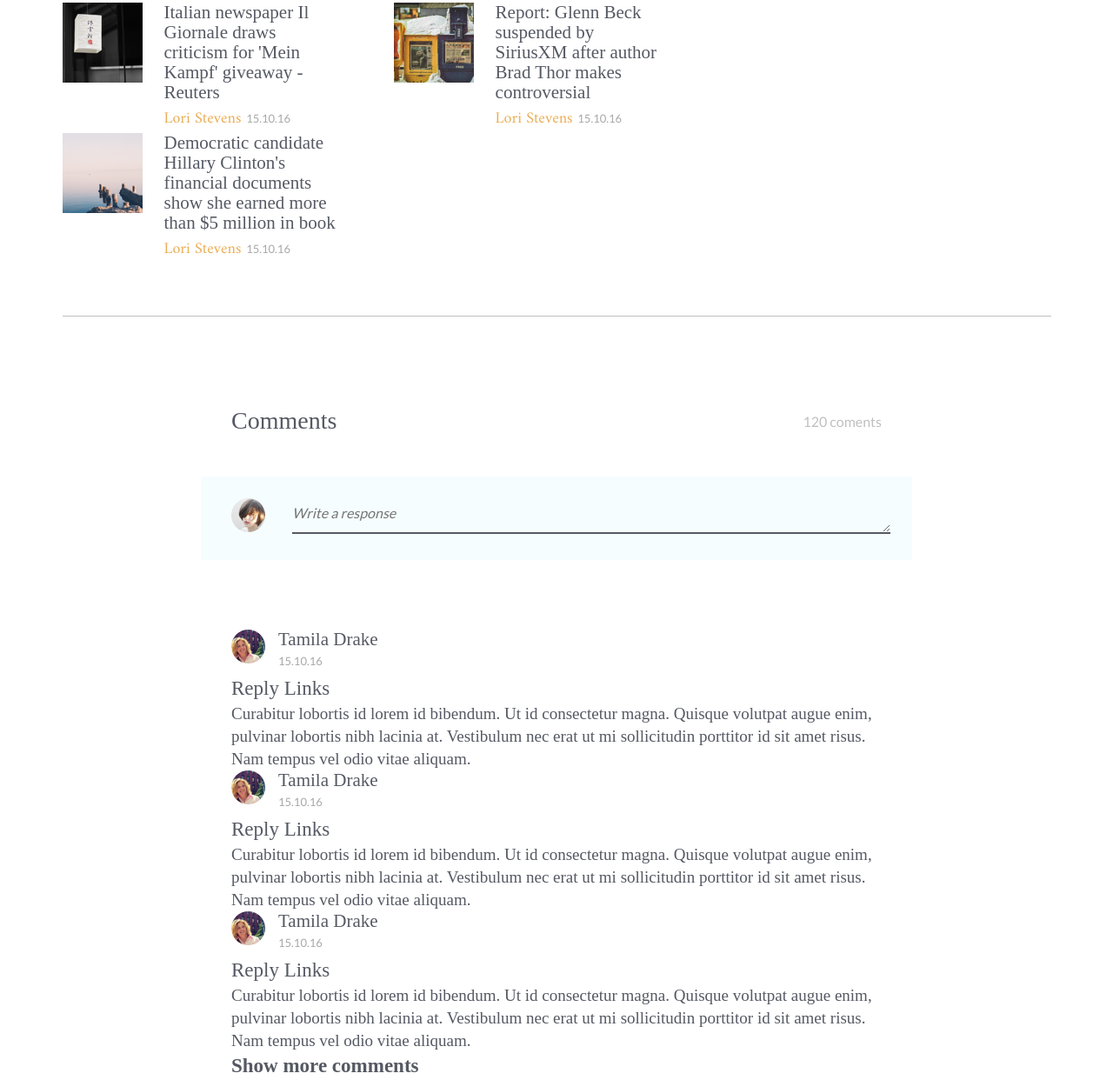
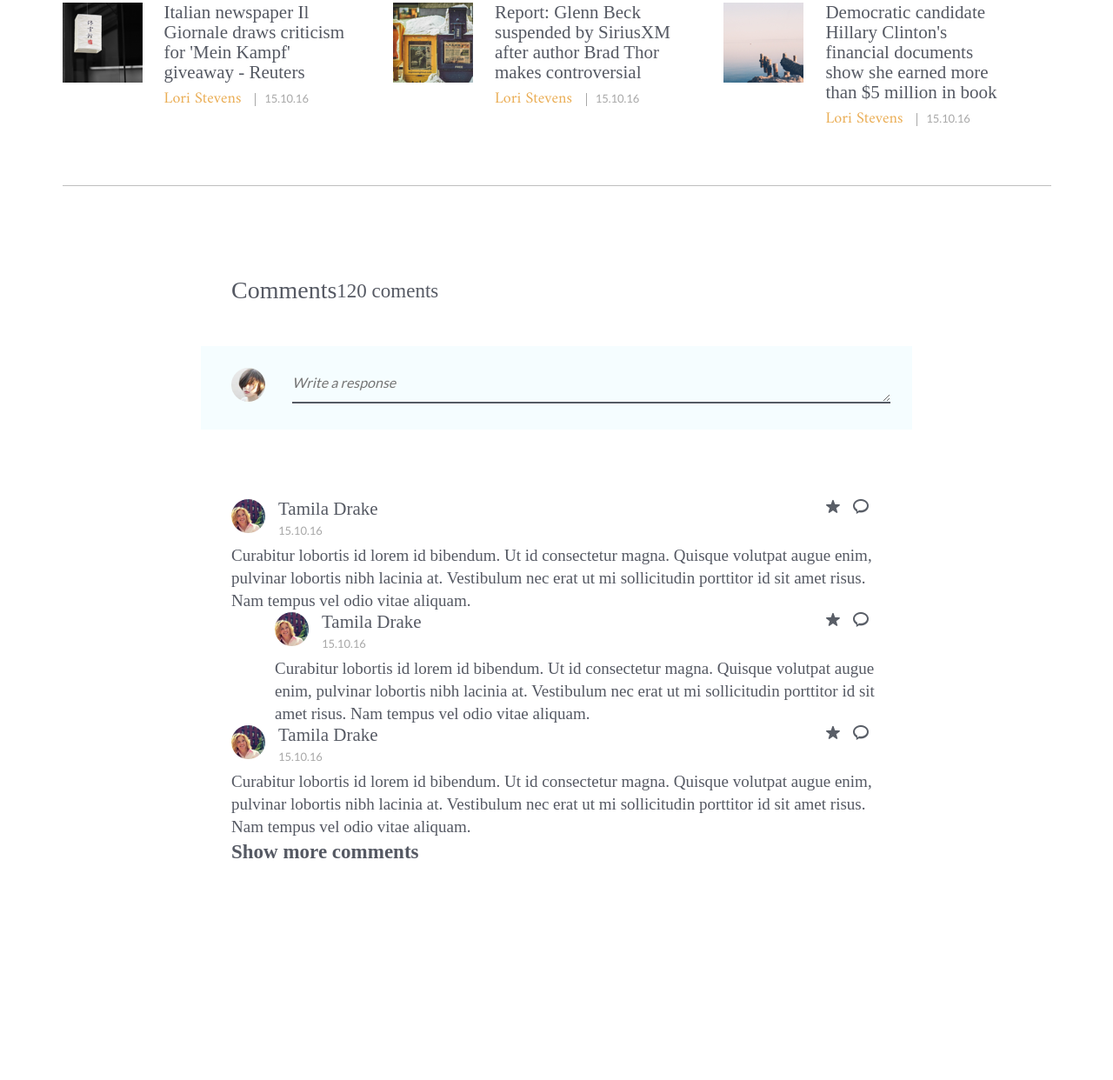
Before and after one commit to anbaykova/bookworm_baykova, a plain HTML site: page article.html in a window 1280 px wide. Shown: the part 4699-5941 px from the top of the page at 87% size. After the commit the page ends 5695 px from the top, so only its background shows below. Drawn offline with Linux system fonts and the light colour scheme; a web font is replaced by a local one.

Commit message:
article comments add floats and post singl

```diff
--- a/article.html
+++ b/article.html
@@ -176,7 +176,7 @@
                         </a>
                         <p>
                             <span class="author">Lori Stevens</span>
-                            <span class="comment-date">15.10.16</span>
+                            <span class="date">15.10.16</span>
                         </p>
                     </div>
                 <div class="clearfix"></div>
@@ -198,18 +198,22 @@
                         <input id="article-form" type="submit" value="send">
                     </form>
                 </div>
+
                 <div class="post-users article-text">
                     <ul>
                         <li>
                             <article class="single-comment">
                                 <header>
-                                    <img src="img/Oval_avatar2.png" alt="Oval_avatar2">
-                                    <div class="comment-author">Tamila Drake</div>
-                                    <div class="comment-date">15.10.16</div>
-                                    <div class="actions">
-                                        <a href="">Reply</a>
-                                        <a href="">Links</a>
+                                    <img src="img/Oval_avatar2.png" alt="avatar">
+                                    <div class="comment-left">
+                                        <div class="comment-author">Tamila Drake</div>
+                                        <div class="comment-date">15.10.16</div>
                                     </div>
+                                    <div class="actions-right">
+                                        <a href="#"><img src="img/icons_svg/rectangle61.png" width="18" height="17" alt=""></a>
+                                        <a href="#"><img src="img/icons_svg/rectangle62.png" width="16" height="16" alt=""></a>
+                                    </div>
+                                    <div class="clearfix"></div>
                                 </header>
                                 <p class="comment-item-text">
                                     Curabitur lobortis id lorem id bibendum. Ut id consectetur magna. Quisque volutpat augue enim, pulvinar lobortis nibh lacinia at. Vestibulum nec erat ut mi sollicitudin porttitor id sit amet risus. Nam tempus vel odio vitae aliquam.
@@ -217,33 +221,18 @@
                             </article>
                             <ul>
                                 <li>
-                                    <article class="single-comment">
+                                    <article class="answer-comment">
                                         <header>
-                                            <img src="img/Oval_avatar2.png" alt="Oval_avatar2">
-                                            <div class="comment-author">Tamila Drake</div>
-                                            <div class="comment-date">15.10.16</div>
-                                            <div class="actions">
-                                                <a href="">Reply</a>
-                                                <a href="">Links</a>
+                                            <img src="img/Oval_avatar2.png" alt="avatar">
+                                            <div class="comment-left">
+                                                <div class="comment-author">Tamila Drake</div>
+                                                <div class="comment-date">15.10.16</div>
                                             </div>
-                                        </header>
-                                        <p class="comment-item-text">
-                                            Curabitur lobortis id lorem id bibendum. Ut id consectetur magna. Quisque volutpat augue enim,
-                                            pulvinar lobortis nibh lacinia at. Vestibulum nec erat ut mi sollicitudin porttitor id sit amet risus.
-                                            Nam tempus vel odio vitae aliquam.
-                                        </p>
-                                    </article>
-                                </li>
-                                <li>
-                                    <article class="single-comment">
-                                        <header>
-                                            <img src="img/Oval_avatar2.png" alt="Oval_avatar2">
-                                            <div class="comment-author">Tamila Drake</div>
-                                            <div class="comment-date">15.10.16</div>
-                                            <div class="actions">
-                                                <a href="">Reply</a>
-                                                <a href="">Links</a>
+                                            <div class="actions-right">
+                                                <a href="#"><img src="img/icons_svg/rectangle61.png" width="18" height="17" alt=""></a>
+                                                <a href="#"><img src="img/icons_svg/rectangle62.png" width="16" height="16" alt=""></a>
                                             </div>
+                                            <div class="clearfix"></div>
                                         </header>
                                         <p class="comment-item-text">
                                             Curabitur lobortis id lorem id bibendum. Ut id consectetur magna. Quisque volutpat augue enim,
@@ -255,6 +244,28 @@
                             </ul>
                         </li>
                     </ul>
+                    <ul>
+                        <li>
+                            <article class="single-comment">
+                                <header>
+                                    <img src="img/Oval_avatar2.png" alt="avatar">
+                                    <div class="comment-left">
+                                        <div class="comment-author">Tamila Drake</div>
+                                        <div class="comment-date">15.10.16</div>
+                                    </div>
+                                    <div class="actions-right">
+                                        <a href="#"><img src="img/icons_svg/rectangle61.png" width="18" height="17" alt=""></a>
+                                        <a href="#"><img src="img/icons_svg/rectangle62.png" width="16" height="16" alt=""></a>
+                                    </div>
+                                    <div class="clearfix"></div>
+                                </header>
+                                <p class="comment-item-text">
+                                    Curabitur lobortis id lorem id bibendum. Ut id consectetur magna. Quisque volutpat augue enim, pulvinar lobortis nibh lacinia at. Vestibulum nec erat ut mi sollicitudin porttitor id sit amet risus. Nam tempus vel odio vitae aliquam.
+                                </p>
+                            </article>
+                        </li>
+                    </ul>
+
                     <a href="#"><b>Show more comments</b></a>
                 </div> <!-- post users -->
                 <!--<div class="clearfix"></div>-->
--- a/css/style.css
+++ b/css/style.css
@@ -2641,10 +2641,10 @@ label, a{ /*при наведении на стрелки или переклю
     border-bottom: 1px solid #bfbfbf;
       }
 .related-item {
-    margin-right: 57px;
+    margin-right: 45px;
     vertical-align: top;
     display: inline-block;
-    width: 28%;
+    width: 29%;
 }
 .related-item img {
     float: left;
@@ -2671,11 +2671,15 @@ label, a{ /*при наведении на стрелки или переклю
     font-size: 28px;
     line-height: 29px;
 }
-.comments-count {
+.comments-count a {
     font-family: 'Lato', sans-serif;
     font-size: 16px;
     color: #bfbfbf;
     float: right;
+}
+.comments-count a:hover {
+    color: #da8913;
+    transition: color 0.5s ease;
 }
 .article-form {
     width: calc(748px + 20px);
@@ -2713,6 +2717,20 @@ label, a{ /*при наведении на стрелки или переклю
     float: left;
     padding-right: 15px;
 }
+.single-comment a {
+    float: right;
+}
+.answer-comment {
+    width: calc(100% - 50px);
+    float: right;
+}
+.answer-comment img {
+    float: left;
+    padding-right: 15px;
+}
+.answer-comment a {
+    float: right;
+}
 .comment-author {
     padding-top: 3px;
     font-family: 'Ramaraja', serif;
@@ -2731,10 +2749,22 @@ label, a{ /*при наведении на стрелки или переклю
 }
 .date:before {
     content: "";
-
+    width: 1px;
+    height: 15px;
+    background: #a8a8a8;
+    display: inline-block;
+    margin: 0 10px;
+    vertical-align: middle;
 }
 .comment-item-text {
     font-family: 'Yrsa', serif;
     font-size: 19px;
     line-height: 26px;
 }
+.actions {
+    float: right;
+    vertical-align: top;
+}
+.comment-left {
+    float: left;
+}
```
